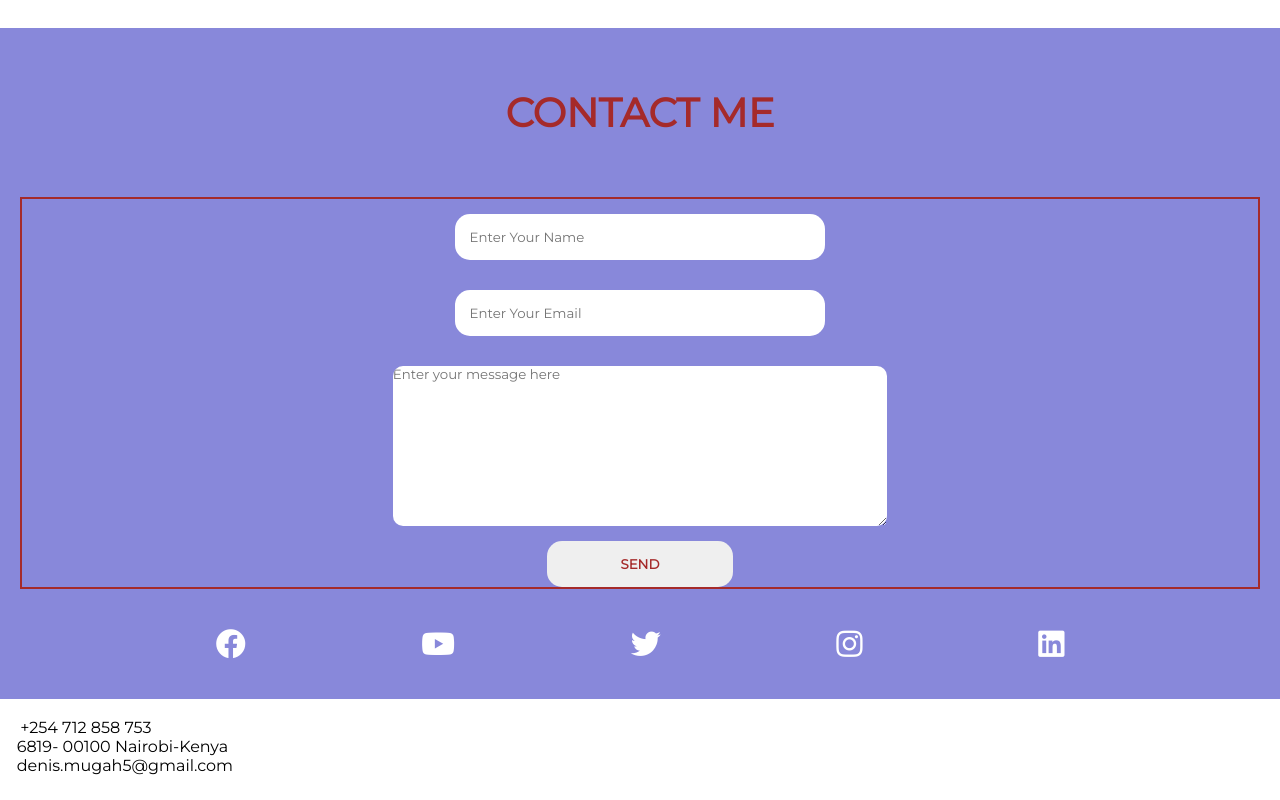
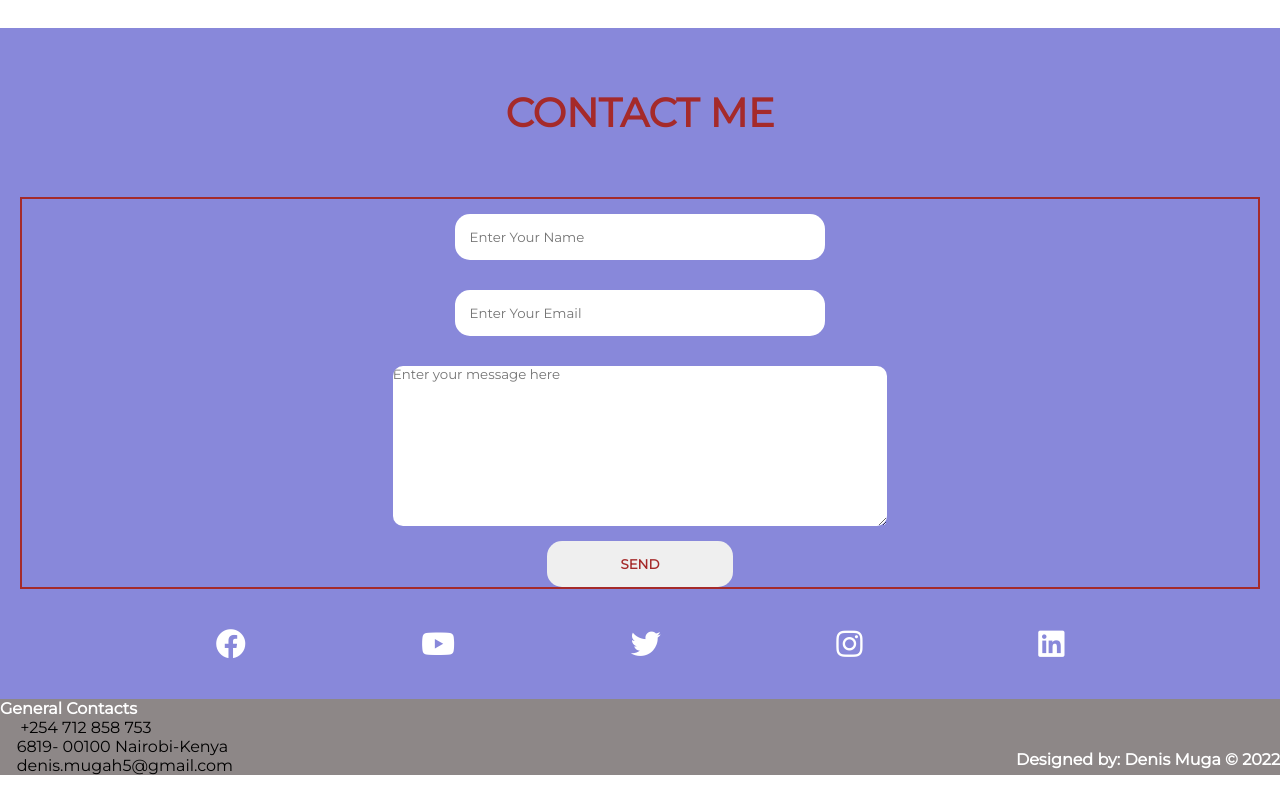
Before and after one commit to DenisMuga/Week1-IP_PortfolioLP, a plain HTML site: page index.html in a window 1280 px wide. Shown: the part 3000-3800 px from the top of the page. Drawn offline with Linux system fonts and the light colour scheme.

Commit message:
style: styling footer - styling footer to using colors and flex  display properties

```diff
--- a/index.css
+++ b/index.css
@@ -171,3 +171,12 @@ html{
 .Links{
     padding: 20px;
 }
+.sign-off{
+    display: flex;
+    justify-content: space-between;
+    background-color: rgb(141, 135, 135);
+    margin-bottom: 2%;
+}
+.Footer{
+    margin-top: 4%;
+}
```
